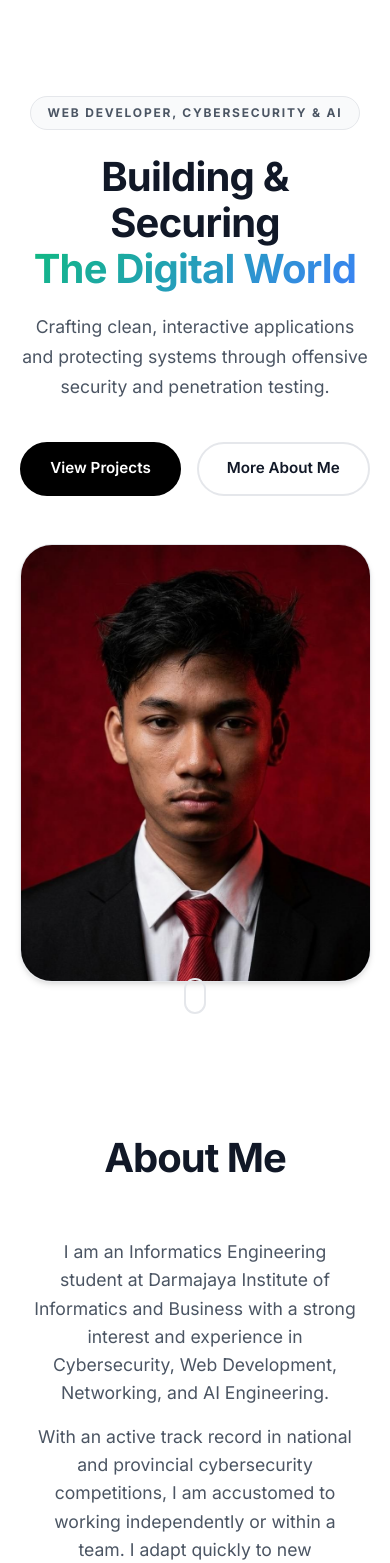
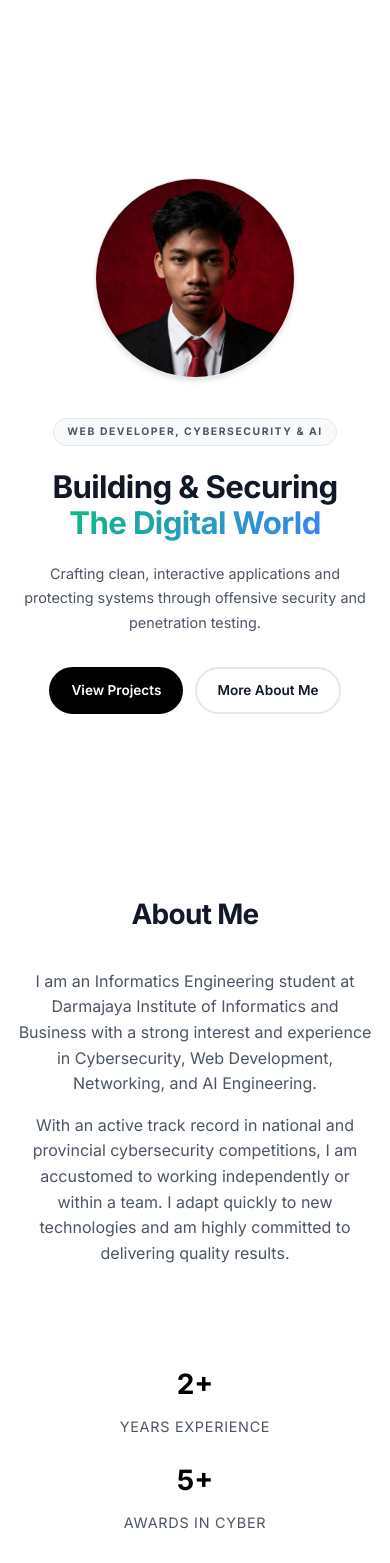
Before and after one commit to Bonzoru/my-portfolio, a React (Vite) app: page / in a window 390 px wide. Shown: the top 1563 px of the page. Built offline with nearby package versions, Linux system fonts and the light colour scheme.

Commit message:
feat: add full responsive design for all devices (mobile, tablet, laptop, desktop)

```diff
--- a/index.html
+++ b/index.html
@@ -3,8 +3,10 @@
   <head>
     <meta charset="UTF-8" />
     <link rel="icon" type="image/svg+xml" href="/favicon.svg" />
-    <meta name="viewport" content="width=device-width, initial-scale=1.0" />
-    <title>MyPorto</title>
+    <meta name="viewport" content="width=device-width, initial-scale=1.0, maximum-scale=5.0" />
+    <meta name="description" content="Surya Aji Andriantoro — Web Developer, Cybersecurity & AI Engineer. Building clean applications and securing digital systems." />
+    <meta name="theme-color" content="#ffffff" />
+    <title>Surya Aji Andriantoro | Portfolio</title>
   </head>
   <body>
     <div id="root"></div>
--- a/src/index.css
+++ b/src/index.css
@@ -970,113 +970,295 @@ ul {
   gap: 0.5rem;
 }
 
-/* Responsive Design */
-@media (max-width: 768px) {
+/* ═══════════════════════════════════════════════════════
+   RESPONSIVE DESIGN — COMPREHENSIVE BREAKPOINTS
+   - Mobile:  <= 480px
+   - Mobile L: 481px - 768px
+   - Tablet:  769px - 1024px
+   - Laptop:  1025px - 1280px
+   - Desktop: >= 1281px
+═══════════════════════════════════════════════════════ */
+
+/* ── TABLET (max 1024px) ── */
+@media (max-width: 1024px) {
+  .container {
+    padding: 0 1.5rem;
+  }
+
+  /* Header */
   .hamburger {
     display: block;
   }
-
   .nav {
     position: fixed;
     top: 0;
     right: -100%;
-    width: 250px;
+    width: 280px;
     height: 100vh;
-    background: var(--bg-color);
+    background: #fff;
     box-shadow: var(--shadow-lg);
-    padding: 6rem 2rem;
-    transition: right 0.3s ease-in-out;
+    padding: 5rem 2rem 2rem;
+    transition: right 0.35s cubic-bezier(0.4, 0, 0.2, 1);
     border-left: 1px solid var(--border-color);
+    z-index: 1050;
   }
-
   .nav.open {
     right: 0;
   }
-
   .nav-links {
     flex-direction: column;
     gap: 1.5rem;
   }
-
-  .hamburger.open .bar:nth-child(1) {
-    transform: translateY(7px) rotate(45deg);
+  .nav-links a {
+    font-size: 1rem;
+    color: var(--text-primary) !important;
+    mix-blend-mode: normal !important;
   }
 
-  .hamburger.open .bar:nth-child(2) {
-    opacity: 0;
+  /* Hero */
+  .hero-normal {
+    padding: 5rem 5% 4rem;
+  }
+  .hero-container {
+    gap: 3rem;
+  }
+  .hero-image-wrapper {
+    max-width: 380px;
   }
 
-  .hamburger.open .bar:nth-child(3) {
-    transform: translateY(-7px) rotate(-45deg);
+  /* Skills grid */
+  .skills-grid {
+    grid-template-columns: repeat(2, 1fr);
   }
 
-  .cyber-layer h1, .dev-layer h1 {
-    font-size: 2.5rem;
+  /* Projects grid */
+  .proj-grid {
+    grid-template-columns: repeat(2, 1fr);
   }
 
-  .split-text-container {
+  /* Achievements */
+  .achievements-grid {
+    grid-template-columns: repeat(3, 1fr);
+  }
+
+  /* Timeline */
+  .timeline {
+    padding-left: 1.5rem;
+  }
+}
+
+/* ── MOBILE LARGE + TABLET SMALL (max 768px) ── */
+@media (max-width: 768px) {
+  .section {
+    padding: 4rem 0;
+  }
+
+  .section-title {
+    font-size: 2rem;
+    margin-bottom: 2rem;
+  }
+
+  /* Hero — stack vertically */
+  .hero-normal {
+    padding: 6rem 1.25rem 3rem;
+    min-height: 100svh;
+  }
+  .hero-container {
+    flex-direction: column-reverse;
+    text-align: center;
+    gap: 2.5rem;
+    align-items: center;
+  }
+  .hero-content {
+    max-width: 100%;
+    display: flex;
+    flex-direction: column;
+    align-items: center;
+  }
+  .hero-normal h1 {
+    font-size: clamp(2rem, 7vw, 2.8rem);
+  }
+  .hero-desc {
+    font-size: 1rem;
+    margin: 0 auto 2rem;
+    max-width: 480px;
+  }
+  .hero-actions {
+    justify-content: center;
+    flex-wrap: wrap;
+    gap: 0.75rem;
+  }
+  .hero-visual {
+    width: 100%;
+    flex: unset;
+  }
+  .hero-image-wrapper {
+    max-width: 260px;
+    margin: 0 auto;
+    aspect-ratio: 1/1;
+    border-radius: 50%;
+  }
+  .scroll-hint-normal {
+    display: none;
+  }
+
+  /* About */
+  .about-text {
+    font-size: 1rem;
+  }
+  .about-stats {
+    gap: 1.5rem;
+    flex-direction: row;
+    justify-content: space-evenly;
+  }
+  .stat-item h3 {
+    font-size: 2rem;
+  }
+
+  /* Skills */
+  .skills-grid {
+    grid-template-columns: 1fr;
+    gap: 1.25rem;
+  }
+
+  /* Projects */
+  .proj-grid {
+    grid-template-columns: 1fr;
+    max-width: 480px;
+    margin: 0 auto;
+  }
+
+  /* Modal */
+  .modal-panel {
+    width: 100%;
+    height: 95vh;
+    position: fixed;
+    bottom: 0;
+    top: auto;
+    border-radius: 1.5rem 1.5rem 0 0;
+    box-shadow: 0 -10px 40px rgba(0,0,0,0.2);
+  }
+  .modal-gallery-img {
+    height: 200px;
+  }
+  .modal-body {
+    padding: 1.5rem;
+  }
+  .modal-title {
+    font-size: 1.25rem;
+  }
+
+  /* Achievements */
+  .achievements-grid {
+    grid-template-columns: repeat(2, 1fr);
+    gap: 1rem;
+  }
+
+  /* Timeline */
+  .timeline {
+    padding-left: 1rem;
+  }
+  .timeline-content {
+    padding: 1.25rem;
+  }
+  .timeline-role {
+    font-size: 1.1rem;
+  }
+  .timeline-dot {
+    left: -1.85rem;
+  }
+
+  /* Footer */
+  .footer {
+    padding: 3.5rem 1.25rem 2rem;
+  }
+  .footer-title {
+    font-size: 2rem;
+  }
+  .contact-links {
+    flex-direction: column;
+    align-items: center;
+    gap: 0.75rem;
+  }
+  .contact-links .btn {
+    width: 100%;
+    max-width: 280px;
+  }
+}
+
+/* ── MOBILE SMALL (max 480px) ── */
+@media (max-width: 480px) {
+  .container {
+    padding: 0 1rem;
+  }
+
+  .section {
+    padding: 3rem 0;
+  }
+
+  .section-title {
+    font-size: 1.75rem;
+  }
+
+  /* Hero */
+  .hero-normal {
+    padding: 5.5rem 1rem 2.5rem;
+  }
+  .hero-normal h1 {
+    font-size: clamp(1.75rem, 8vw, 2.2rem);
+  }
+  .hero-badge {
+    font-size: 0.65rem;
+    padding: 0.3rem 0.8rem;
+  }
+  .hero-desc {
+    font-size: 0.9rem;
+  }
+  .btn {
+    padding: 0.65rem 1.25rem;
+    font-size: 0.85rem;
+  }
+  .hero-image-wrapper {
+    max-width: 200px;
+  }
+
+  /* About stats */
+  .about-stats {
+    flex-direction: column;
+    align-items: center;
+    gap: 1.25rem;
+  }
+  .stat-item h3 {
+    font-size: 1.75rem;
+  }
+
+  /* Achievements */
+  .achievements-grid {
+    grid-template-columns: 1fr;
+    max-width: 320px;
+    margin: 0 auto;
+  }
+
+  /* Footer */
+  .footer-title {
+    font-size: 1.6rem;
+  }
+  .footer-desc {
+    font-size: 0.9rem;
+  }
+}
+
+/* ── VERY SMALL (max 360px) ── */
+@media (max-width: 360px) {
+  .hero-actions {
+    flex-direction: column;
+    width: 100%;
+  }
+  .btn {
     width: 100%;
     text-align: center;
   }
-
-  .split-content-wrapper {
-    flex-direction: column;
-    justify-content: flex-start;
-    padding-top: 100px;
-  }
-
-  .right-content {
-    justify-content: center;
-    text-align: center;
-  }
-
-  .split-image-container {
-    width: 250px;
-    height: 45vh;
-    left: 50%;
-  }
-
-  .about-stats {
-    flex-direction: column;
-    gap: 2rem;
-  }
-
-  .achievements-grid {
-    grid-template-columns: repeat(2, 1fr);
+  .hero-normal h1 {
+    font-size: 1.6rem;
   }
 }
-
-/* Nav sidebar mobile */
-@media (max-width: 768px) {
-  .hamburger {
-    display: block;
-  }
-
-  .nav {
-    position: fixed;
-    top: 0;
-    right: -100%;
-    width: 260px;
-    height: 100vh;
-    background: #0a0f1a;
-    padding: 6rem 2rem 2rem;
-    transition: right 0.35s cubic-bezier(0.4, 0, 0.2, 1);
-    border-left: 1px solid rgba(255,255,255,0.1);
-    z-index: 1000;
-  }
-
-  .nav.open {
-    right: 0;
-  }
-
-  .nav-links {
-    flex-direction: column;
-    gap: 1.75rem;
-  }
-
-  .nav-links a {
-    font-size: 1.1rem;
-    color: #fff !important;
-    mix-blend-mode: normal !important;
-  }
-}
```
